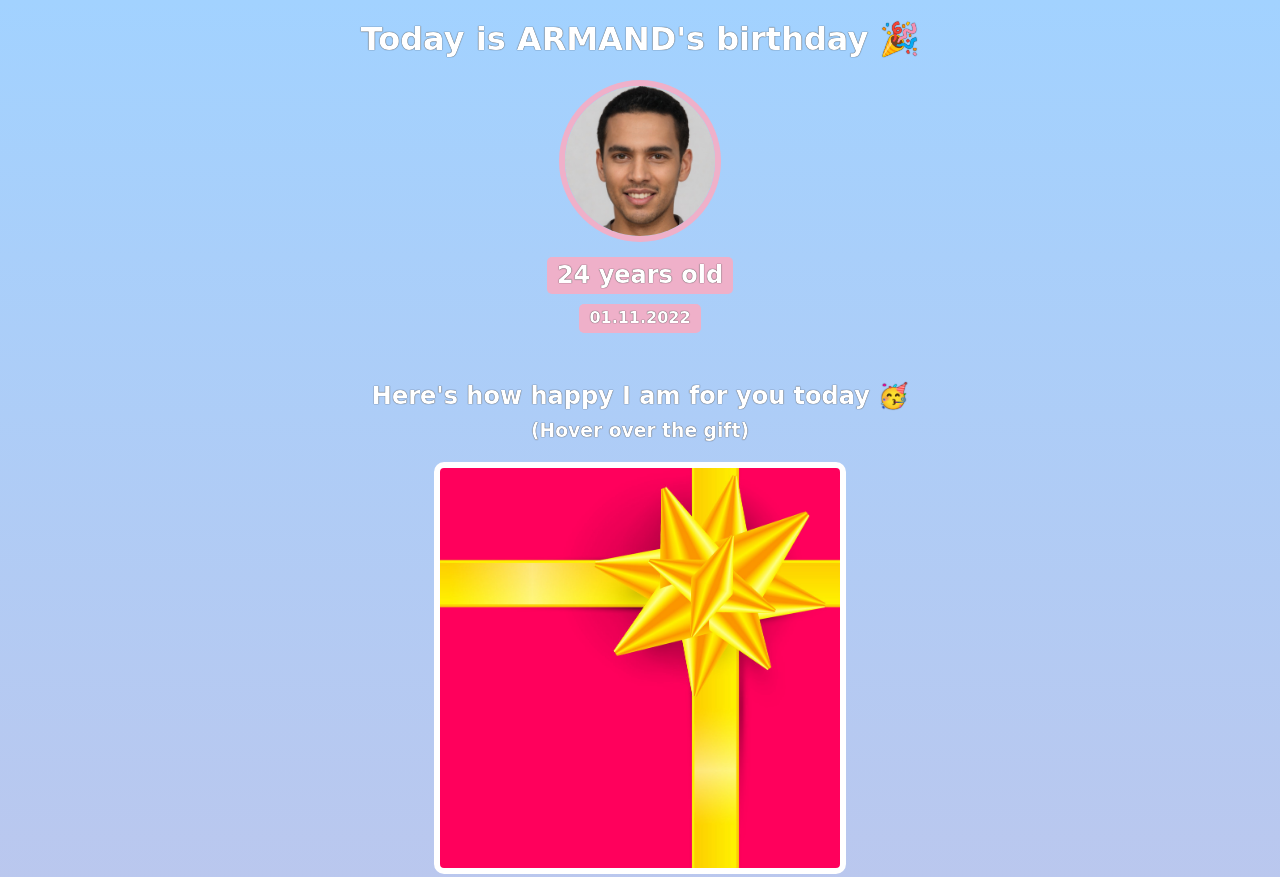
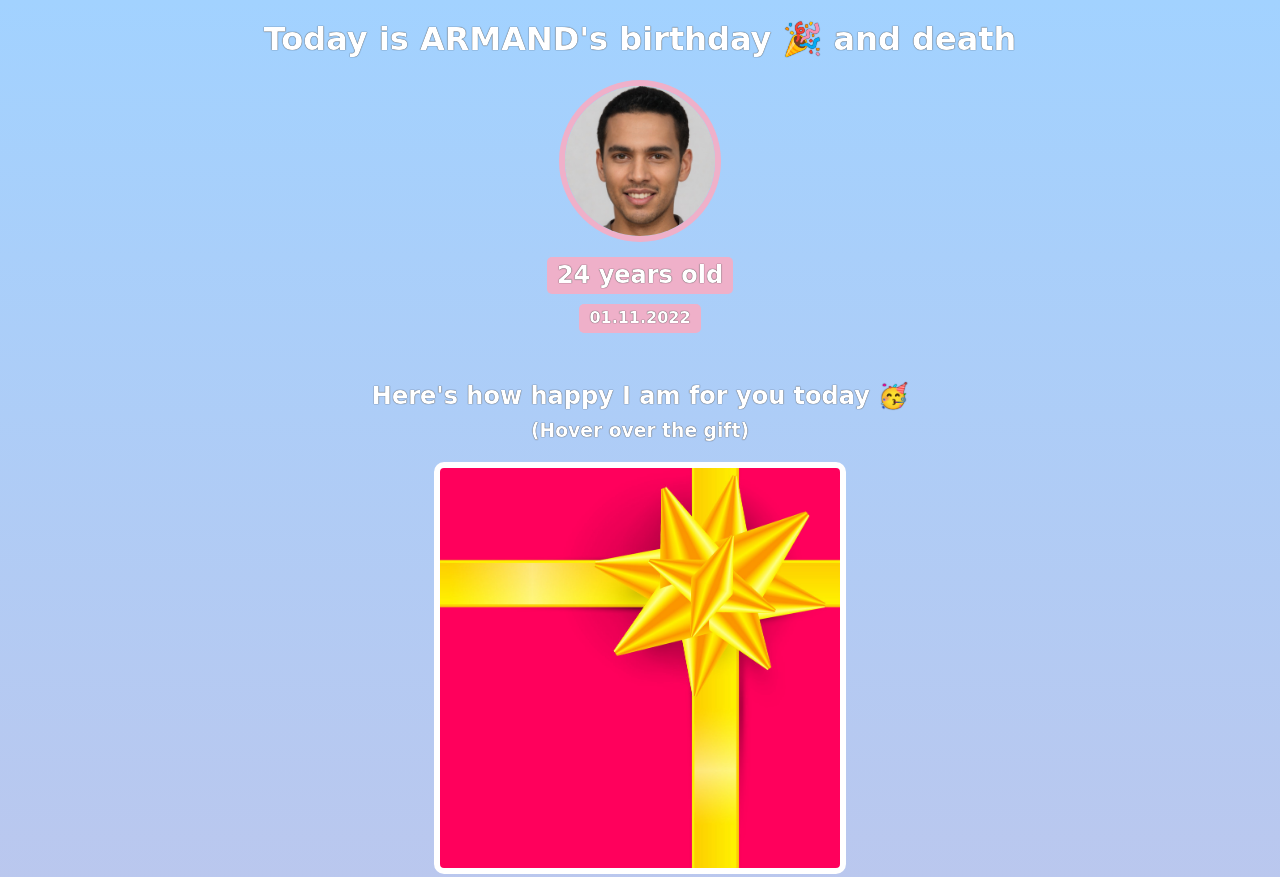
Before and after one commit to Hichem-Github/scrimbarepo, a plain HTML site: page index.html in a window 1280 px wide. Shown: the top 877 px of the page. Drawn offline with nearby package versions, Linux system fonts and the light colour scheme; a web font is replaced by a local one.

Commit message:
Update index.html
annonce death armand h1

```diff
--- a/index.html
+++ b/index.html
@@ -7,7 +7,7 @@
     </head>
     <body>
         <div id="header">
-            <h1>Today is ARMAND's birthday 🎉</h1>
+            <h1>Today is ARMAND's birthday 🎉 and death</h1>
             <img id="bff-img" src="images/nick.jpg">
             <h2 id="bday-age">24 years old</h2>
             <h4 id="bday-date">01.11.2022</h4>
```
